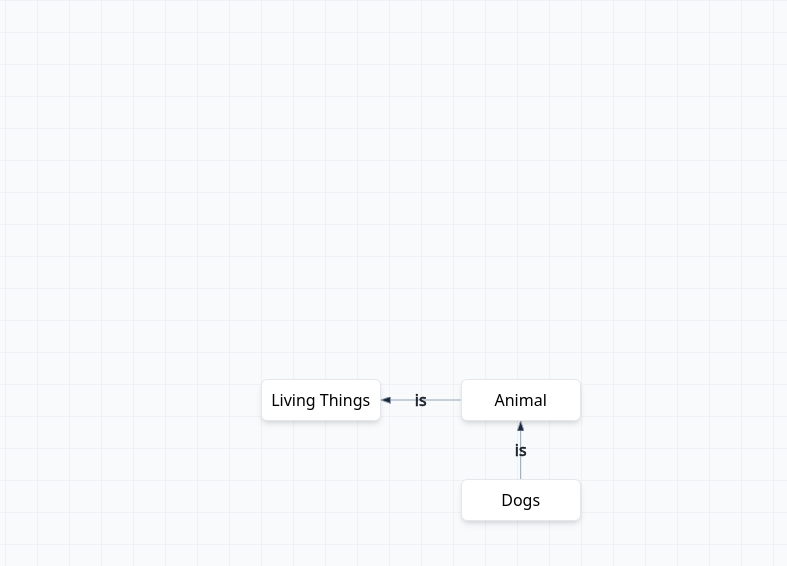
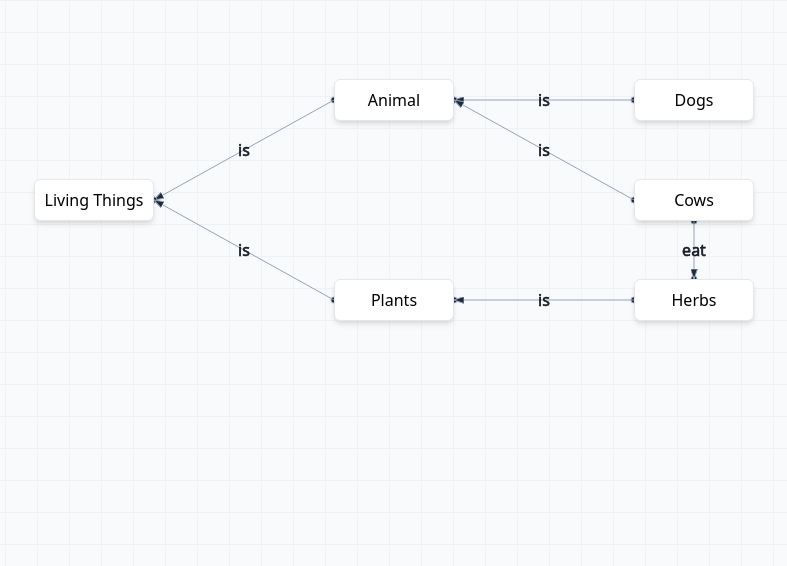
Before and after one commit to cestbonn/QuickReview, a React (Vite) app in the folder frontend/: page / in a window 1280 px wide. Shown: the top 566 px of the page, without its empty margins (106-893 px from the left). Built offline with nearby package versions, Linux system fonts and the light colour scheme.

Commit message:
node dragging

```diff
--- a/frontend/src/components/Graph.tsx
+++ b/frontend/src/components/Graph.tsx
@@ -55,25 +55,31 @@ export default function Graph(props: GraphProps) {
   const size = useWindowResize();
 
   const [nodeViewMap, setNodeViewMap] = useState<NodeViewMap>({
-    "NVPA1I": { pos: { x: 0, y: 0 } },
-    "KR3P4M": { pos: { x: 200, y: 0 } },
-    "D2PDWS": { pos: { x: 200, y: 100 } },
+    "NVPA1I": { pos: { x: 200, y: 200 } },
+    "KR3P4M": { pos: { x: 500, y: 100 } },
+    "D2PDWS": { pos: { x: 800, y: 100 } },
+    "QX3XWG": { pos: { x: 800, y: 200 } },
+    "M8GGP8": { pos: { x: 500, y: 300 } },
+    "8FGBF9": { pos: { x: 800, y: 300 } },
   });
   const [nodeSizeMap, setNodeSizeMap] = useState<{ [key: NodeID]: Size; }>({});
 
   const [center, setCenter] = useState({ x: 0, y: 0 });
-  useEffect(() => {
-    setCenter({
-      x: size.w / 3,
-      y: size.h / 2,
-    });
-  }, [size]);
+  // useEffect(() => {
+  //   setCenter({
+  //     x: size.w / 3,
+  //     y: size.h / 2,
+  //   });
+  // }, [size]);
 
   return (
     <div className='relative'>
 
 
-      <svg className="absolute h-screen w-screen stroke-slate-400 fill-slate-800" xmlns="http://www.w3.org/2000/svg" >
+      <svg
+        className="absolute h-screen w-screen stroke-slate-400 fill-slate-800 pointer-events-none"
+        xmlns="http://www.w3.org/2000/svg"
+      >
         <defs>
           <marker id="arrowhead" markerWidth="10" markerHeight="7"
             refX="10" refY="3.5" orient="auto">
@@ -93,6 +99,8 @@ export default function Graph(props: GraphProps) {
             x1 += center.x; x2 += center.x; y1 += center.y; y2 += center.y;
 
             return <g key={iEdge}>
+              <circle cx={x1} cy={y1} r={3} />
+              <circle cx={x2} cy={y2} r={3} />
               <line
                 {...{ x1, x2, y1, y2 }}
                 markerEnd="url(#arrowhead)"
@@ -121,6 +129,13 @@ export default function Graph(props: GraphProps) {
               pos={{ x, y }}
               graphNode={graph.getNode(nodeID)!}
               onResize={(size) => { setNodeSizeMap((original) => ({ ...original, [nodeID]: size })); }}
+              onDrag={(x, y) => {
+                // console.log(x, y);
+
+                setNodeViewMap(
+                  (prev) => ({ ...prev, [nodeID]: { pos: { x, y } } })
+                );
+              }}
             />);
           })
         }</div>
--- a/frontend/src/components/NodeComponent.tsx
+++ b/frontend/src/components/NodeComponent.tsx
@@ -1,4 +1,4 @@
-import React, { CSSProperties, MutableRefObject, Ref, useEffect, useLayoutEffect, useRef, useState } from 'react';
+import React, { CSSProperties, MutableRefObject, useEffect, useLayoutEffect, useRef, useState } from 'react';
 import { Position, Size } from '../models/GraphView';
 import Node from '../models/Node';
 
@@ -20,6 +20,7 @@ interface NodeProps {
   graphNode: Node;
   pos: Position;
   onResize?: (size: Size) => void;
+  onDrag?: (x: number, y: number) => void;
 }
 export default function NodeComponent(props: NodeProps) {
   const ref = useRef(null);
@@ -50,9 +51,19 @@ export default function NodeComponent(props: NodeProps) {
   return (
     <div ref={ref}
       style={posStyle}
-      className="absolute p-2 bg-white m-4 rounded-md min-w-[120px] text-center shadow-md border"
+      className="absolute p-2 bg-white m-4 rounded-md min-w-[120px] text-center shadow-md border select-none"
+      draggable
+      onDrag={(e) => {
+        if (props.onDrag) props.onDrag(e.clientX, e.clientY);
+      }}
+      onDragStart={function (e) {
+        const placeholder = document.createElement('div');
+        e.dataTransfer.setDragImage(placeholder, 0, 0);
+      }}
+      onDragOver={(e) => { e.preventDefault(); }}
     >
       {props.graphNode.title}
-    </div>
+
+    </div >
   );
 }
```
